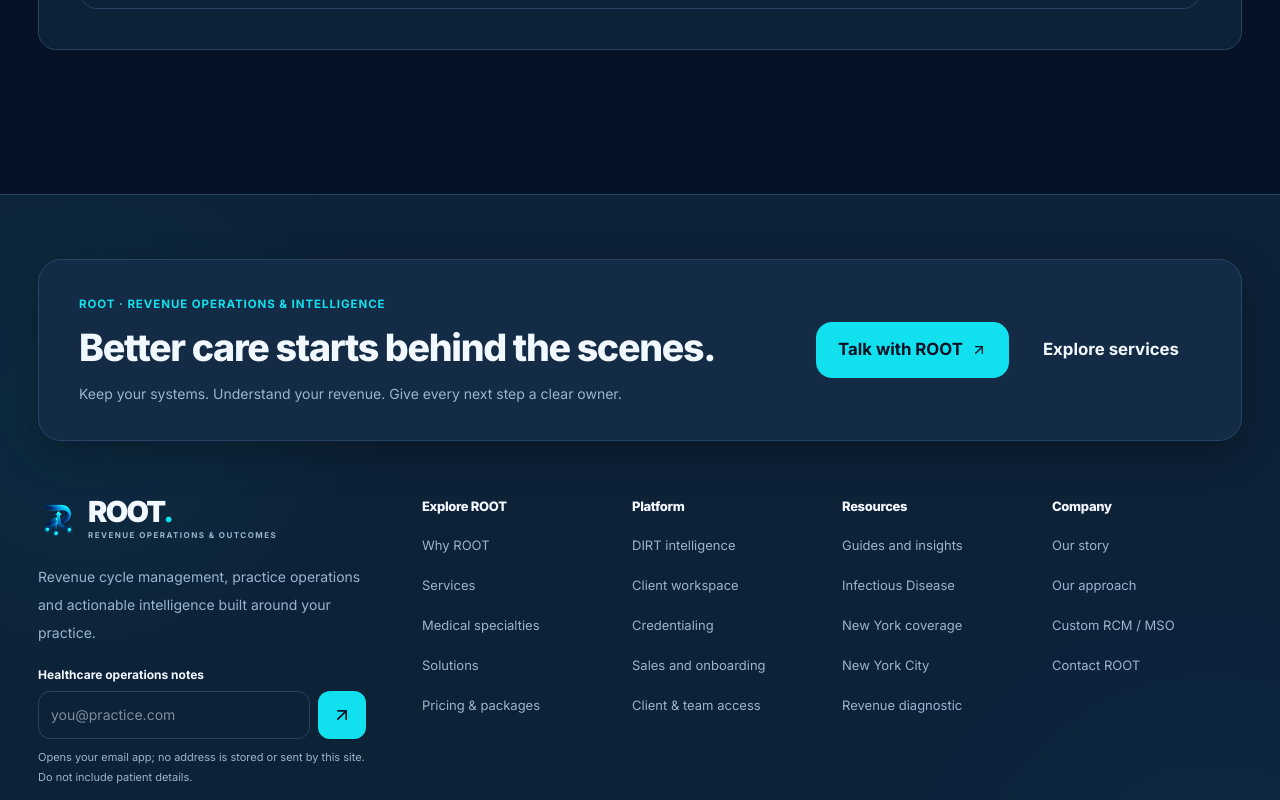
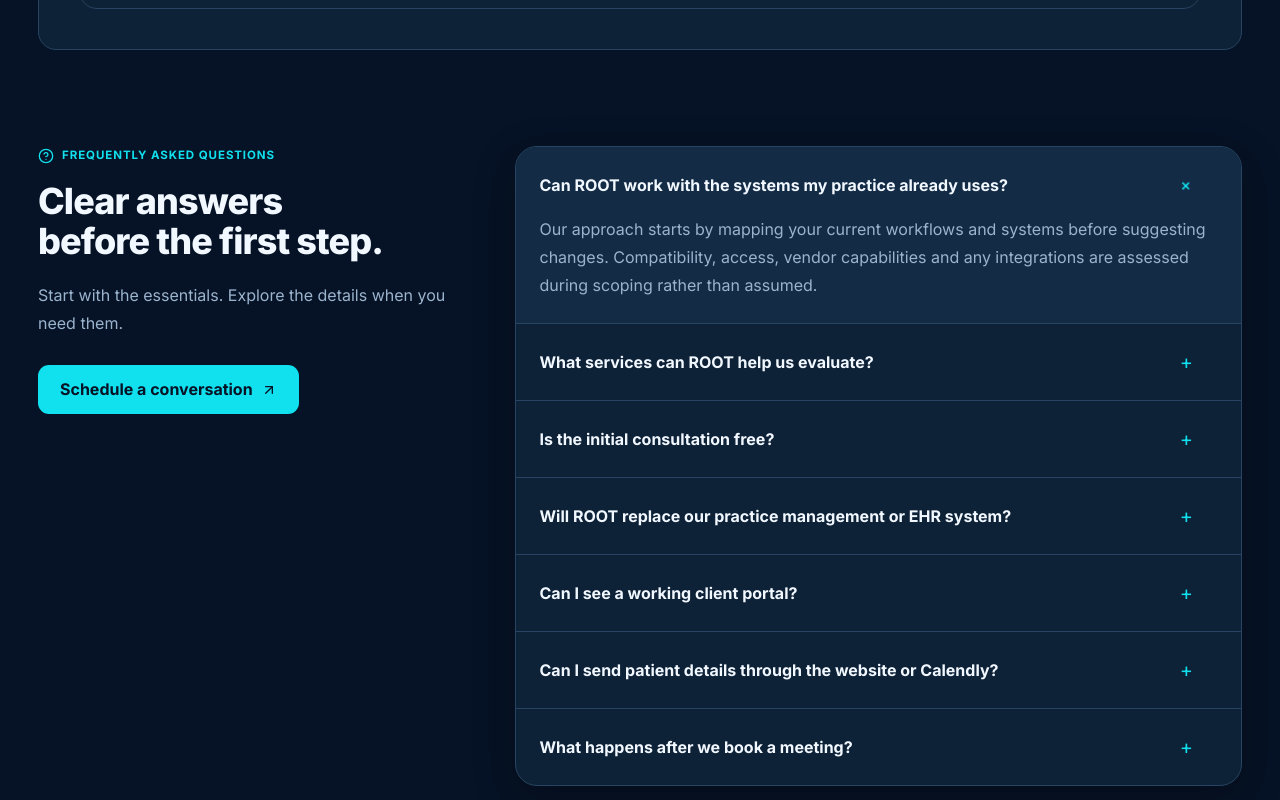
Before and after one commit to CoE-DIRT/rootrcm.com_v2, a Next.js app: page /en in a window 1280 px wide. Shown: the part 5980-6780 px from the top of the page. Built offline with nearby package versions, Linux system fonts and the light colour scheme.

Commit message:
feat(conversion): route consultation CTAs to Calendly and expose accessible FAQs

```diff
--- a/src/app/[locale]/page.tsx
+++ b/src/app/[locale]/page.tsx
@@ -1,5 +1,7 @@
 import type { Metadata } from 'next';
 import { HomeJourney } from '@/components/commercial/journey-sections';
+import { HomeFaq } from '@/components/commercial/home-faq';
+import { MobileContactDock } from '@/components/site/mobile-contact-dock';
 import { PageHero } from '@/components/site/page-hero';
 import { BandList, TileGrid } from '@/components/site/tile-grid';
 import { copy } from '@/content/messages';
@@ -21,7 +23,7 @@ export default async function HomePage({ params }: { params: Promise<{ locale: s
   const locale = await requireLocale(params);
   const t = copy(locale);
   return (
-    <main id="main" className="page-width pb-16 pt-6">
+    <main id="main" className="page-width pb-28 pt-6 md:pb-16">
       <div className="hidden lg:block">
         <PageHero
           locale={locale}
@@ -29,7 +31,7 @@ export default async function HomePage({ params }: { params: Promise<{ locale: s
           title={t.home.titleDesktop}
           body={t.home.bodyDesktop}
           cta={t.home.ctaDesktop}
-          ctaHref={localizedPath(locale, '/consultation')}
+          ctaHref={localizedPath(locale, '/consultation') + '#book'}
           nodeId="4:2"
         />
       </div>
@@ -40,7 +42,7 @@ export default async function HomePage({ params }: { params: Promise<{ locale: s
           title={t.home.titleTablet}
           body={t.home.bodyTablet}
           cta={t.home.ctaTablet}
-          ctaHref={localizedPath(locale, '/consultation')}
+          ctaHref={localizedPath(locale, '/consultation') + '#book'}
           nodeId="4:153"
         />
       </div>
@@ -51,7 +53,7 @@ export default async function HomePage({ params }: { params: Promise<{ locale: s
           title={t.home.titleMobile}
           body={t.home.bodyMobile}
           cta={t.home.ctaMobile}
-          ctaHref={localizedPath(locale, '/consultation')}
+          ctaHref={localizedPath(locale, '/consultation') + '#book'}
           nodeId="4:126"
         />
       </div>
@@ -67,6 +69,8 @@ export default async function HomePage({ params }: { params: Promise<{ locale: s
       </div>
       <BandList items={t.home.bands} />
       <HomeJourney locale={locale} />
+      <div className="mt-20"><HomeFaq locale={locale} /></div>
+      <MobileContactDock locale={locale} />
     </main>
   );
 }
```
